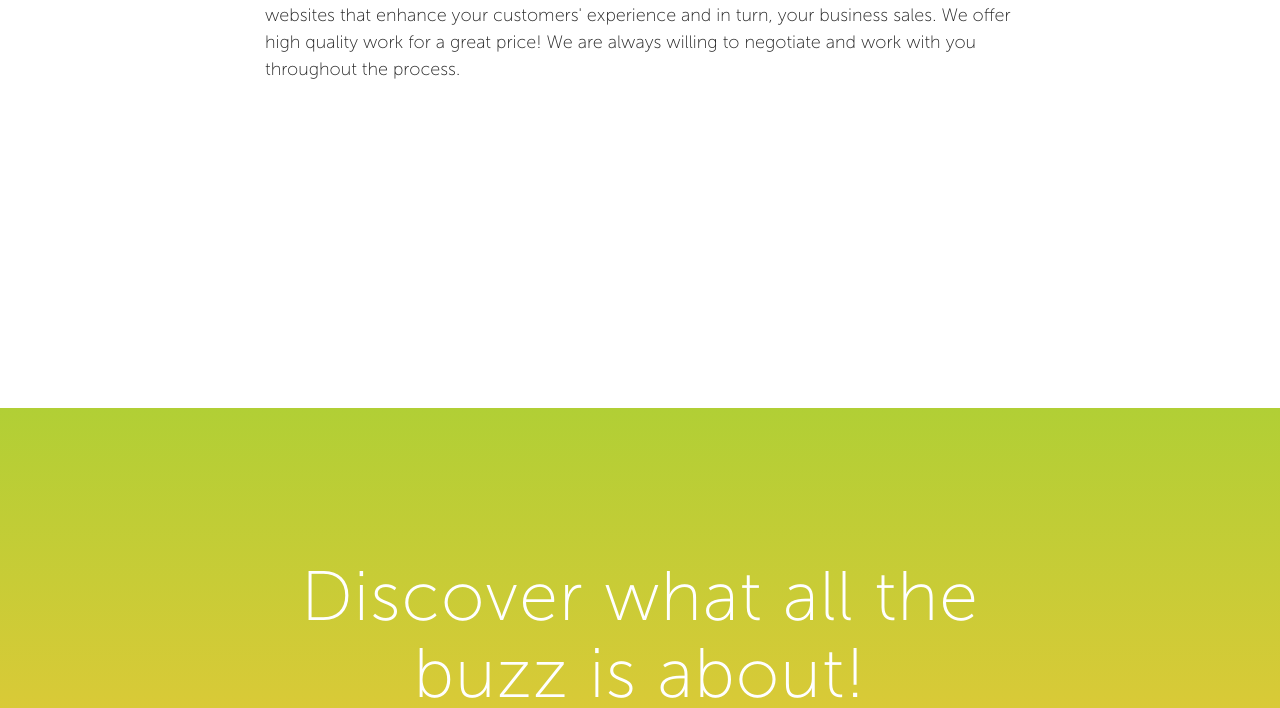
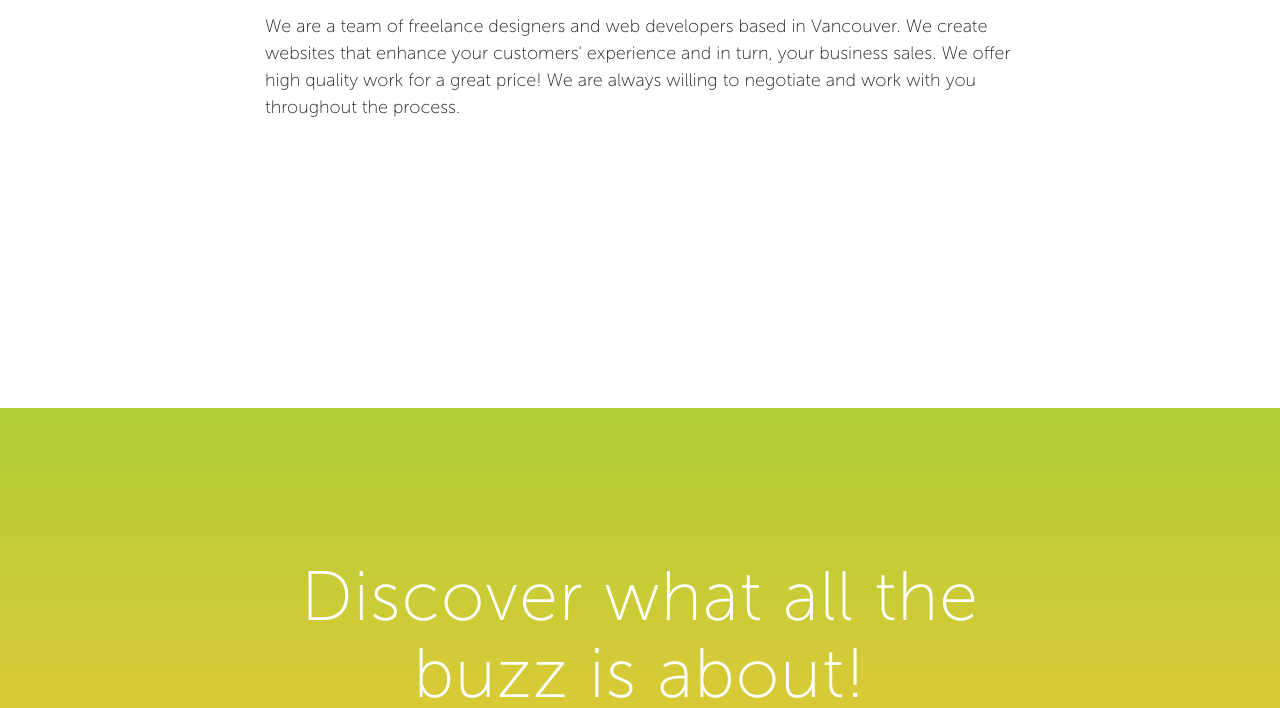
Before and after one commit to vivifydesign/vivifydesign.github.io, a website: page index.html in a window 1280 px wide. Shown: the part 392-1100 px from the top of the page. Drawn offline with nearby package versions, Linux system fonts and the light colour scheme; a web font is replaced by a local one.

Commit message:
Update vivify.css

```diff
--- a/css/vivify.css
+++ b/css/vivify.css
@@ -178,6 +178,11 @@ header {
   */
   color: #222;
 }
+
+header p {
+  margin-top: 5%;
+}
+
 header .header-content {
   text-align: center;
   padding: 150px 0 50px;
```
